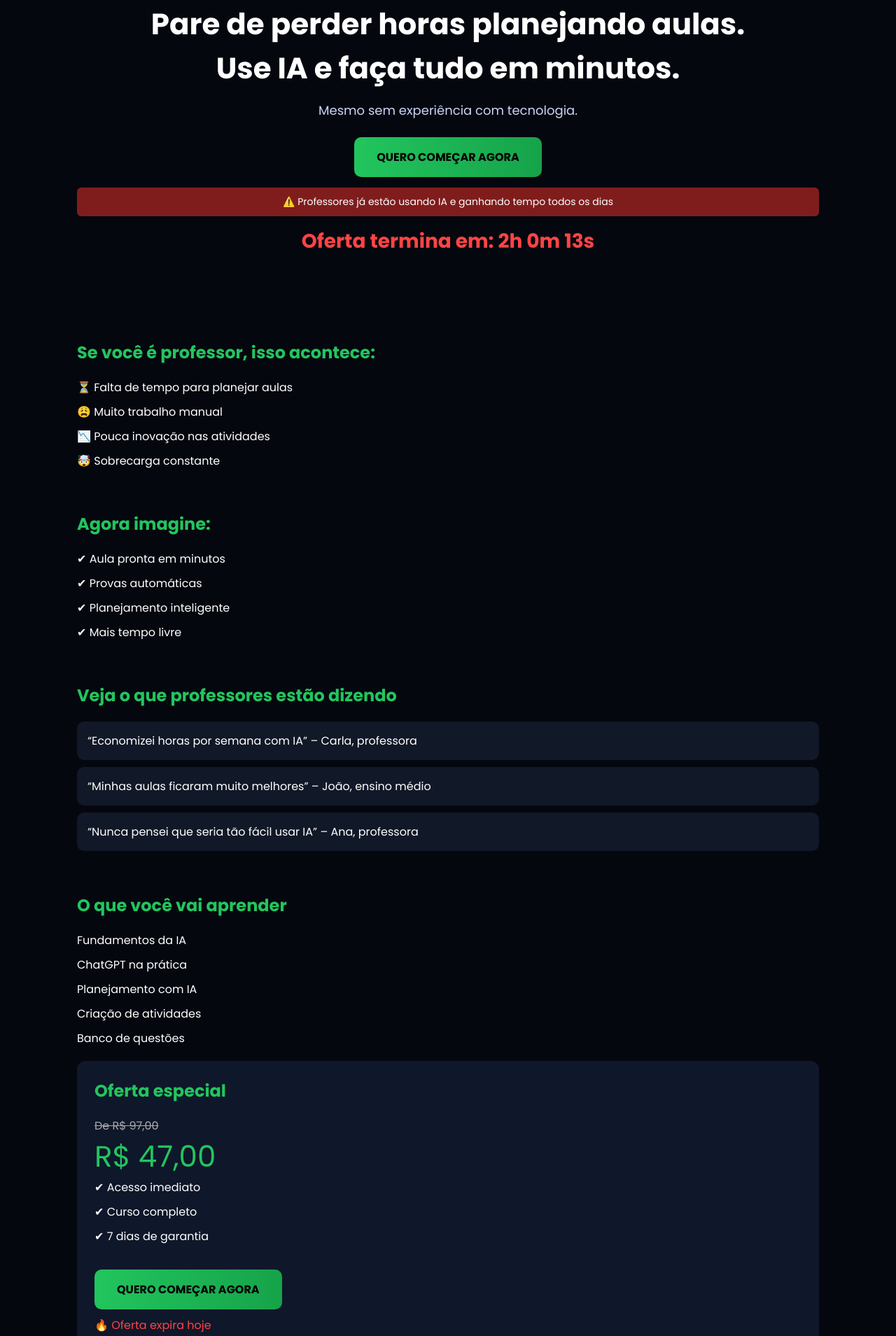
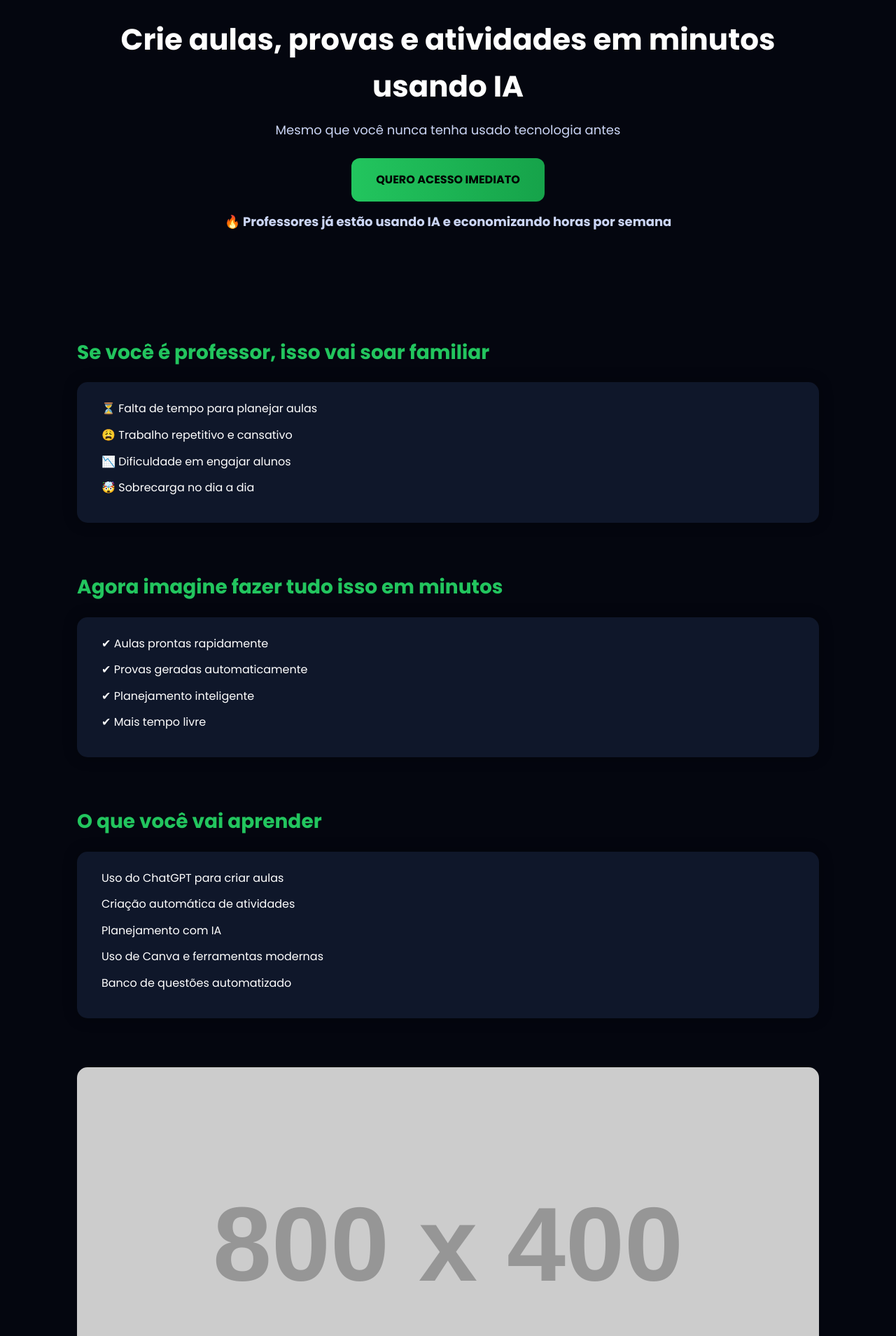
Before and after one commit to valmirfialho/professor-4.0, a plain HTML site: page index.html in a window 1280 px wide. Shown: the part 77-1986 px from the top of the page at 70% size. Drawn offline with Linux system fonts and the light colour scheme; placeholder pictures from the web are drawn by us.

Commit message:
Atualização layout premium

```diff
--- a/index.html
+++ b/index.html
@@ -3,69 +3,133 @@
 <head>
 <meta charset="UTF-8">
 <meta name="viewport" content="width=device-width, initial-scale=1.0">
+
 <title>Professor 4.0</title>
 
 <link href="https://fonts.googleapis.com/css2?family=Poppins:wght@300;400;600;700&display=swap" rel="stylesheet">
 
 <style>
 *{margin:0;padding:0;box-sizing:border-box;}
-body{font-family:'Poppins',sans-serif;background:#05070f;color:#fff;}
-.container{max-width:1100px;margin:auto;padding:20px;}
 
-.hero{padding:60px 0;text-align:center;}
-.hero h1{font-size:42px;}
-.hero p{margin-top:15px;font-size:18px;color:#cbd5f5;}
+body{
+font-family:'Poppins',sans-serif;
+background:#04060f;
+color:#fff;
+line-height:1.6;
+}
+
+.container{
+max-width:1100px;
+margin:auto;
+padding:20px;
+}
+
+.hero{
+text-align:center;
+padding:80px 0;
+}
+
+.hero h1{
+font-size:42px;
+font-weight:700;
+}
+
+.hero p{
+margin-top:15px;
+color:#cbd5f5;
+font-size:18px;
+}
 
 .btn{
+display:inline-block;
+margin-top:25px;
+padding:18px 35px;
+border-radius:12px;
 background:linear-gradient(90deg,#22c55e,#16a34a);
-padding:16px 32px;
-border-radius:10px;
 color:#000;
 font-weight:700;
 text-decoration:none;
-display:inline-block;
-margin-top:25px;
+transition:0.3s;
 }
 
-.section{margin-top:60px;}
-.section h2{color:#22c55e;margin-bottom:20px;}
+.btn:hover{
+transform:scale(1.05);
+}
 
-ul{list-style:none;}
-ul li{margin-bottom:10px;}
+.section{
+margin-top:70px;
+}
 
-.box{
+.section h2{
+color:#22c55e;
+margin-bottom:20px;
+font-size:28px;
+}
+
+.card{
 background:#0f172a;
 padding:25px;
-border-radius:12px;
+border-radius:15px;
 margin-top:20px;
+box-shadow:0 0 20px rgba(0,0,0,0.3);
 }
 
-.price{font-size:42px;color:#22c55e;}
-.old{text-decoration:line-through;color:#aaa;}
+ul{
+list-style:none;
+}
 
-.countdown{
-font-size:28px;
-margin-top:15px;
+ul li{
+margin-bottom:12px;
+padding-left:10px;
+}
+
+.highlight{
+color:#22c55e;
+font-weight:600;
+}
+
+.price-box{
+text-align:center;
+background:#0f172a;
+padding:30px;
+border-radius:15px;
+margin-top:40px;
+}
+
+.old{
+text-decoration:line-through;
+color:#aaa;
+}
+
+.price{
+font-size:48px;
+color:#22c55e;
+font-weight:700;
+}
+
+.badge{
+margin-top:10px;
 color:#ff4444;
 font-weight:bold;
 }
 
 .testimonial{
 background:#111827;
-padding:15px;
-border-radius:10px;
+padding:20px;
+border-radius:12px;
 margin-top:10px;
 }
 
-.warning{
-background:#7f1d1d;
-padding:10px;
-border-radius:6px;
-margin-top:15px;
+.footer{
+margin-top:60px;
+text-align:center;
+color:#777;
 font-size:14px;
 }
 
-.footer{text-align:center;margin-top:60px;font-size:14px;color:#777;}
+@media(max-width:768px){
+.hero h1{font-size:30px;}
+}
 </style>
 </head>
 
@@ -75,92 +139,101 @@ font-size:14px;
 
 <!-- HERO -->
 <div class="hero">
-<h1>Pare de perder horas planejando aulas.<br>Use IA e faça tudo em minutos.</h1>
-<p>Mesmo sem experiência com tecnologia.</p>
+<h1>Crie aulas, provas e atividades em minutos usando IA</h1>
+<p>Mesmo que você nunca tenha usado tecnologia antes</p>
 
-<a href="https://pay.kiwify.com.br/2GS1Mav" class="btn">QUERO COMEÇAR AGORA</a>
+<a href="https://pay.kiwify.com.br/2GS1Mav" class="btn">
+QUERO ACESSO IMEDIATO
+</a>
 
-<div class="warning">
-⚠️ Professores já estão usando IA e ganhando tempo todos os dias
+<p class="badge">🔥 Professores já estão usando IA e economizando horas por semana</p>
 </div>
 
-<div class="countdown" id="countdown"></div>
-</div>
+<!-- DOR -->
+<div class="section">
+<h2>Se você é professor, isso vai soar familiar</h2>
 
-<!-- PROBLEMA -->
-<div class="section">
-<h2>Se você é professor, isso acontece:</h2>
+<div class="card">
 <ul>
 <li>⏳ Falta de tempo para planejar aulas</li>
-<li>😩 Muito trabalho manual</li>
-<li>📉 Pouca inovação nas atividades</li>
-<li>🤯 Sobrecarga constante</li>
+<li>😩 Trabalho repetitivo e cansativo</li>
+<li>📉 Dificuldade em engajar alunos</li>
+<li>🤯 Sobrecarga no dia a dia</li>
 </ul>
+</div>
 </div>
 
 <!-- SOLUÇÃO -->
 <div class="section">
-<h2>Agora imagine:</h2>
+<h2>Agora imagine fazer tudo isso em minutos</h2>
+
+<div class="card">
 <ul>
-<li>✔ Aula pronta em minutos</li>
-<li>✔ Provas automáticas</li>
+<li>✔ Aulas prontas rapidamente</li>
+<li>✔ Provas geradas automaticamente</li>
 <li>✔ Planejamento inteligente</li>
 <li>✔ Mais tempo livre</li>
 </ul>
 </div>
+</div>
+
+<!-- CURSO -->
+<div class="section">
+<h2>O que você vai aprender</h2>
+
+<div class="card">
+<ul>
+<li>Uso do ChatGPT para criar aulas</li>
+<li>Criação automática de atividades</li>
+<li>Planejamento com IA</li>
+<li>Uso de Canva e ferramentas modernas</li>
+<li>Banco de questões automatizado</li>
+</ul>
+</div>
+</div>
+
+<!-- IMAGEM -->
+<div class="section">
+<img src="https://via.placeholder.com/800x400" style="width:100%;border-radius:15px;">
+</div>
 
 <!-- PROVA SOCIAL -->
 <div class="section">
-<h2>Veja o que professores estão dizendo</h2>
+<h2>O que professores estão dizendo</h2>
 
-<div class="testimonial">“Economizei horas por semana com IA” – Carla, professora</div>
-<div class="testimonial">“Minhas aulas ficaram muito melhores” – João, ensino médio</div>
-<div class="testimonial">“Nunca pensei que seria tão fácil usar IA” – Ana, professora</div>
-
-</div>
-
-<!-- CONTEÚDO -->
-<div class="section">
-<h2>O que você vai aprender</h2>
-<ul>
-<li>Fundamentos da IA</li>
-<li>ChatGPT na prática</li>
-<li>Planejamento com IA</li>
-<li>Criação de atividades</li>
-<li>Banco de questões</li>
-</ul>
+<div class="testimonial">“Economizei horas toda semana” — Carla (RJ)</div>
+<div class="testimonial">“Minhas aulas ficaram muito melhores” — João</div>
+<div class="testimonial">“Muito fácil de usar” — Mariana</div>
 </div>
 
 <!-- OFERTA -->
-<div class="section box">
-<h2>Oferta especial</h2>
+<div class="price-box">
 
-<p class="old">De R$ 97,00</p>
-<p class="price">R$ 47,00</p>
+<p class="old">De R$97,00</p>
+<p class="price">R$47,00</p>
 
-<ul>
-<li>✔ Acesso imediato</li>
-<li>✔ Curso completo</li>
-<li>✔ 7 dias de garantia</li>
-</ul>
+<p>Acesso imediato • Pagamento único</p>
 
-<a href="https://pay.kiwify.com.br/2GS1Mav" class="btn">QUERO COMEÇAR AGORA</a>
+<a href="https://pay.kiwify.com.br/2GS1Mav" class="btn">
+QUERO COMEÇAR AGORA
+</a>
 
-<p style="margin-top:10px;color:#ff4444;">
-🔥 Oferta expira hoje
-</p>
+<p class="badge">⏰ Oferta pode sair do ar a qualquer momento</p>
 </div>
 
 <!-- GARANTIA -->
-<div class="section box">
+<div class="section card">
 <h2>Garantia total</h2>
 <p>Teste por 7 dias. Se não gostar, devolvemos seu dinheiro.</p>
 </div>
 
-<!-- CTA FINAL -->
+<!-- FINAL -->
 <div class="section">
-<h2>Você decide: continuar como está ou evoluir</h2>
-<a href="https://pay.kiwify.com.br/2GS1Mav" class="btn">QUERO COMEÇAR AGORA</a>
+<h2>Você pode continuar como está ou evoluir agora</h2>
+
+<a href="https://pay.kiwify.com.br/2GS1Mav" class="btn">
+LIBERAR MEU ACESSO AGORA
+</a>
 </div>
 
 <div class="footer">
@@ -169,26 +242,5 @@ font-size:14px;
 
 </div>
 
-<script>
-function countdownTimer() {
-    const now = new Date();
-    const end = new Date();
-    end.setHours(23,59,59);
-
-    const diff = end - now;
-
-    const h = Math.floor(diff / 1000 / 60 / 60);
-    const m = Math.floor(diff / 1000 / 60 % 60);
-    const s = Math.floor(diff / 1000 % 60);
-
-    document.getElementById("countdown").innerHTML =
-    "Oferta termina em: " + h + "h " + m + "m " + s + "s";
-
-    setTimeout(countdownTimer, 1000);
-}
-
-countdownTimer();
-</script>
-
 </body>
 </html>
```
